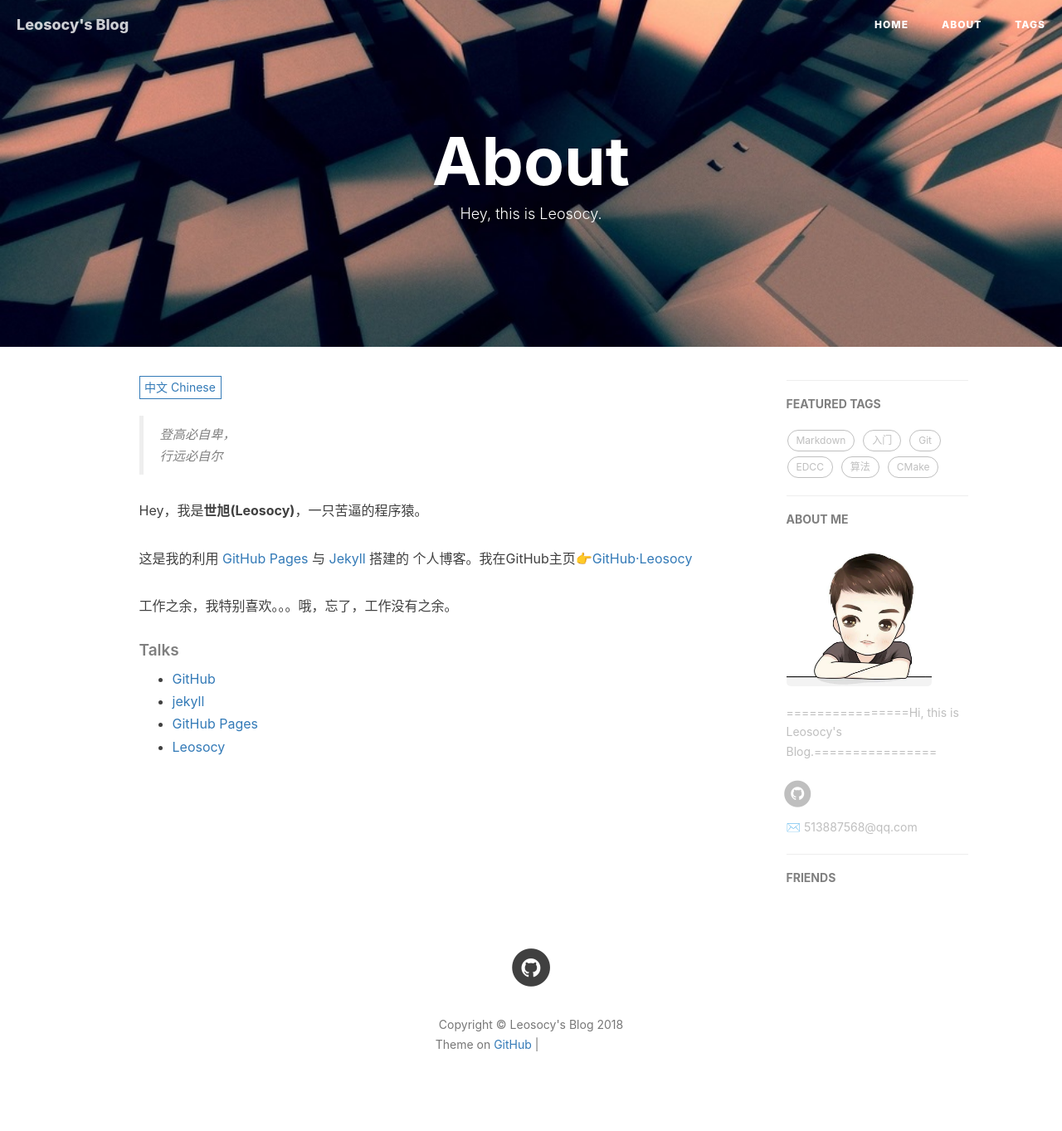
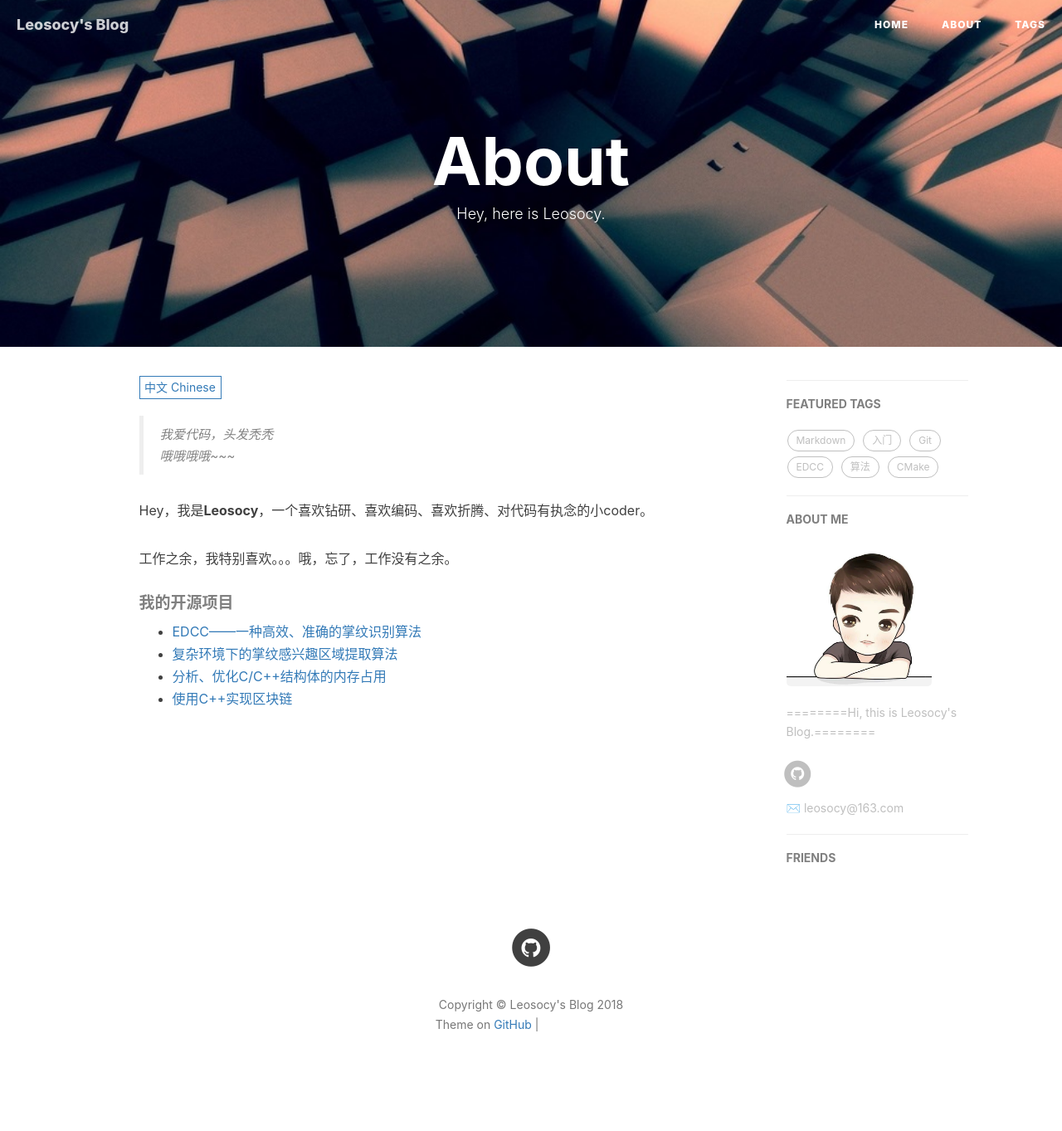
Before and after one commit to freelandy/leosocy.github.io, a Jekyll site: the page built from about.html, in a window 1280 px wide. Shown: the whole page at 83% size. Built offline with Jekyll 4.4.1, drawn with Linux system fonts in a browser that asks for light colours; nearby versions of some CDN libraries; comment, search, counter and statistics services are not loaded; after the commit the page ends 1339 px from its top, so only the background shows below that; grey boxes are pictures that could not be loaded.

Commit message:
add aboutme

```diff
--- a/_config.yml
+++ b/_config.yml
@@ -2,7 +2,7 @@
 title: Leosocy's Blog
 SEOTitle: Leosocy的博客 | Leosocy's Blog
 header-img: img/post-bg-home-black-2.jpg
-email: 513887568@qq.com
+email: leosocy@163.com
 description: "一个喜欢钻研、喜欢编码、喜欢折腾、对代码有执念的小coder。"
 keyword: "Leosocy, Leosocy's Blog, Liu shixu, CCN, DevOps, ZTE"
 url: "http://leosocy.github.io"          # your host, for absolute URL
@@ -11,7 +11,7 @@ github_repo: "https://github.com/leosocy/leosocy.github.io.git" # you code repos
 
 # Sidebar settings
 sidebar: true                           # whether or not using Sidebar.
-sidebar-about-description: "================Hi, this is Leosocy's Blog.================"
+sidebar-about-description: "========Hi, this is Leosocy's Blog.========"
 sidebar-avatar: /img/avatar-leosocy.jpg      # use absolute URL, seeing it's used in both `/` and `/about/`
 
 
--- a/about.html
+++ b/about.html
@@ -1,7 +1,7 @@
 ---
 layout: page
 title: "About"
-description: "Hey, this is Leosocy."
+description: "Hey, here is Leosocy."
 header-img: "img/post-bg-black-series-3.jpg"
 ---
 
@@ -15,41 +15,37 @@ header-img: "img/post-bg-black-series-3.jpg"
 <div class="zh post-container">
 
     <!--copied from markdown -->
-    <blockquote><p>登高必自卑，<br>
-    行远必自尔</p></blockquote>
+    <blockquote><p>我爱代码，头发秃秃<br>
+    哦哦哦哦~~~</p></blockquote>
 
-    <p>Hey，我是<strong>世旭(Leosocy)</strong>，一只苦逼的程序猿。</p>
-
-    <p>这是我的利用 <a href="https://pages.github.com/">GitHub Pages</a> 与 <a href="http://jekyll.com.cn/">Jekyll</a> 搭建的 个人博客。我在GitHub主页<a href="https://github.com/Leosocy">👉GitHub·Leosocy</a> </p>
+    <p>Hey，我是<strong>Leosocy</strong>，一个喜欢钻研、喜欢编码、喜欢折腾、对代码有执念的小coder。</p>
 
     <p>工作之余，我特别喜欢。。。哦，忘了，工作没有之余。</p>
 
-    <h5>Talks</h5>
+    <h5>我的开源项目</h5>
 
     <ul>
-    <li><a href="https://github.com">GitHub</a></li>
-    <li><a href="http://jekyll.com.cn/">jekyll</a></li>
-    <li><a href="https://pages.github.com/">GitHub Pages</a></li>
-    <li><a href="https://Leosocy.github.io">Leosocy</a></li>    </ul>
+    <li><a href="https://github.com/Leosocy/EDCC-Palmprint-Recognition">EDCC——一种高效、准确的掌纹识别算法</a></li>
+    <li><a href="https://github.com/Leosocy/RobustPalmprintROI">复杂环境下的掌纹感兴趣区域提取算法</a></li>
+    <li><a href="https://github.com/Leosocy/StructSlender">分析、优化C/C++结构体的内存占用</a></li>
+    <li><a href="https://github.com/Leosocy/BlockChain">使用C++实现区块链</a></li>
+    </ul>
 </div>
 
 <!-- English Version -->
 <div class="en post-container">
-    <blockquote><p>Love the motherland. <br>
-    Love the people.</p></blockquote>
+    <blockquote><p>I love the code with hair baldness.<br>
+    oooo~~~.</p></blockquote>
 
-    <p>Hi, I am <strong>Leosocy(世旭)</strong>，you can call me <strong>Leo</strong>. I'm coder.I'm working in ZTE Co., Ltd.</p>
+    <p>Hi, I am <strong>Leosocy</strong>, A coder who likes to delve into, likes to code, likes tossing, and obsessed with code.</p>
 
-    <p>This is my personal blog, through making Github Pages and Jekyll.My GitHub  👉 <a href="http://github.com/leosocy">Github·Leosocy</a>.</p>
-
-
-    <h5>Talks</h5>
+    <h5>My Projects</h5>
 
     <ul>
-    <li><a href="https://github.com">GitHub</a></li>
-    <li><a href="http://jekyll.com.cn/">jekyll</a></li>
-    <li><a href="https://pages.github.com/">GitHub Pages</a></li>
-    <li><a href="https://leosocy.github.io">Leosocy</a></li>
+    <li><a href="https://github.com/Leosocy/EDCC-Palmprint-Recognition">EDCC: An efficient and accurate algorithm for palmprint-recognition</a></li>
+    <li><a href="https://github.com/Leosocy/RobustPalmprintROI">An algorithm of palmprint ROI extraction in complex environment</a></li>
+    <li><a href="https://github.com/Leosocy/StructSlender">Analyze and optimize the memory footprint of C/C++ structures</a></li>
+    <li><a href="https://github.com/Leosocy/BlockChain">Implementing blockchain using C++</a></li>
     </ul>
 </div>
 
--- a/index.html
+++ b/index.html
@@ -1,6 +1,6 @@
 ---
 layout: page
-description: "There are 10 types of people in the world: those who understand binary, and those who don't."
+description: "Code Code Everyday, Day Day Up."
 ---
 
 {% for post in paginator.posts %}
```
